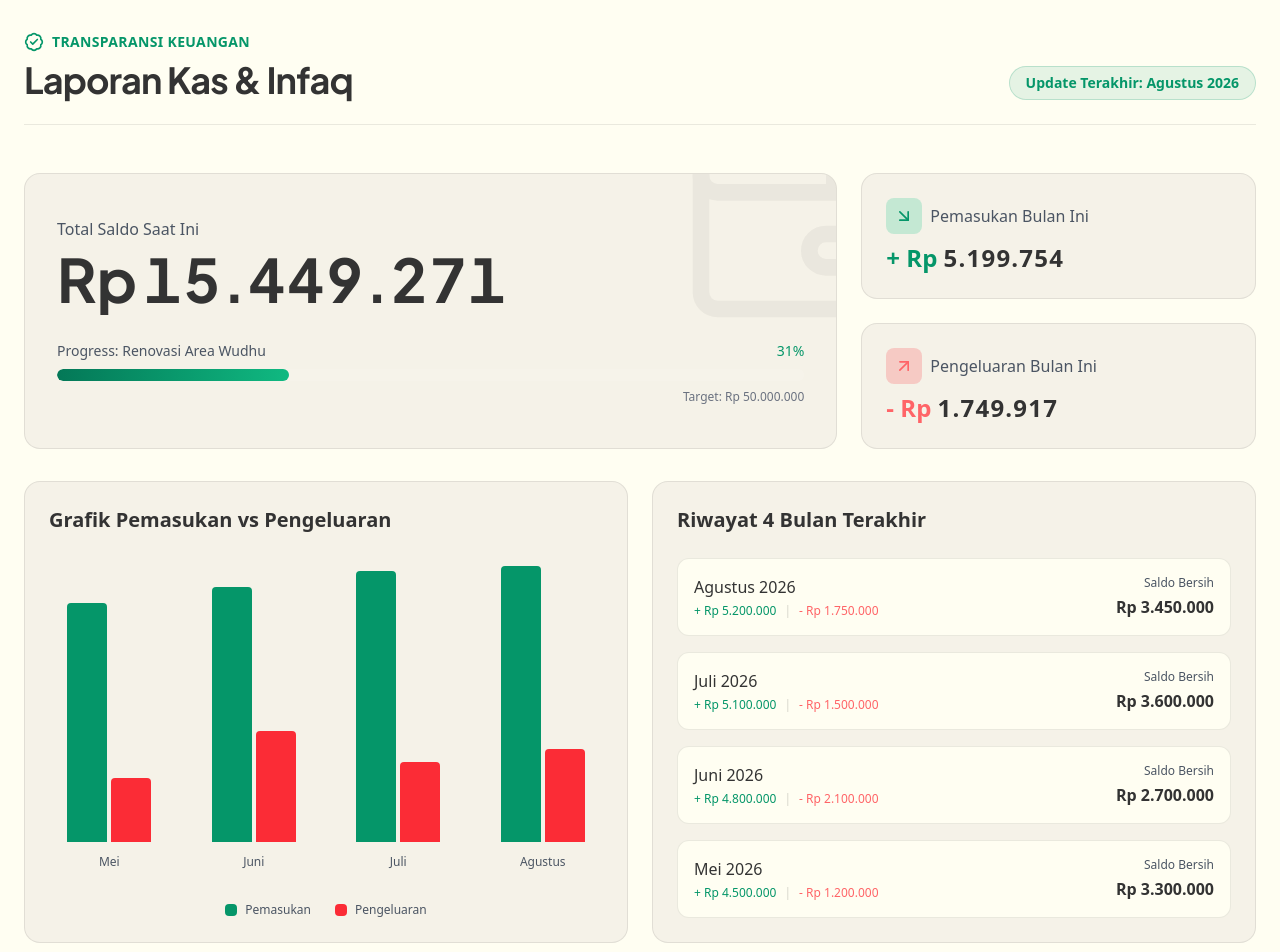
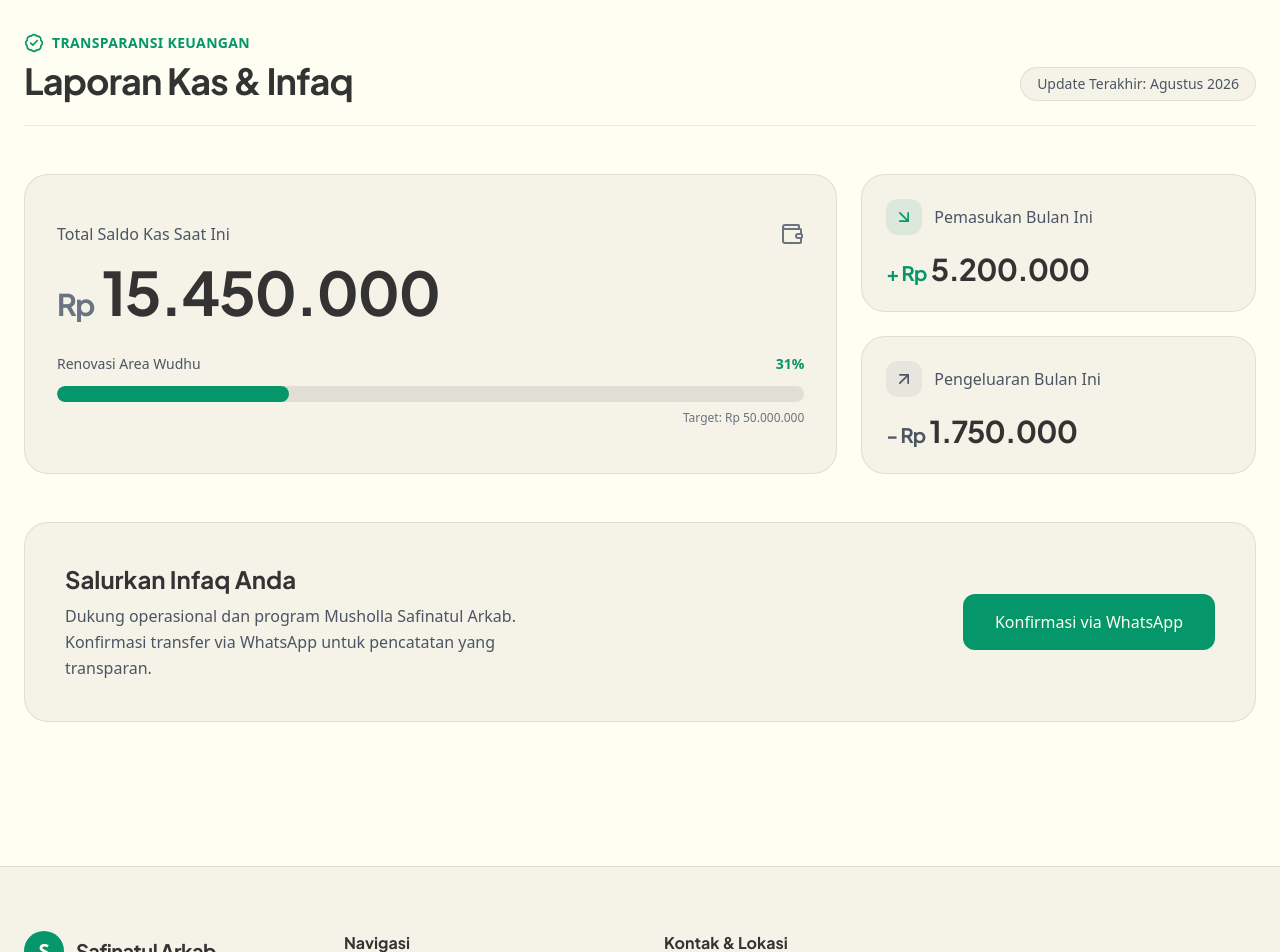
Before and after one commit to kaz-hero123/Musholla-Safinatul-Arkab, a Next.js app: page /infaq in a window 1280 px wide. Shown: the part 160-1112 px from the top of the page. Built offline with nearby package versions, Linux system fonts and the light colour scheme.

Commit message:
feat(infaq): redesign financial transparency report with flat UI cards

```diff
--- a/src/components/sections/InfaqReport.tsx
+++ b/src/components/sections/InfaqReport.tsx
@@ -1,9 +1,6 @@
 "use client";
 import React from "react";
-import { motion } from "framer-motion";
-import NumberTicker from "@/components/ui/number-ticker";
 import { SITE_DATA } from "@/lib/constants";
-import { HoverBorderGradient } from "@/components/ui/hover-border";
 import { BadgeCheck, Wallet, ArrowDownRight, ArrowUpRight } from "lucide-react";
 
 export default function InfaqReport() {
@@ -11,56 +8,49 @@ export default function InfaqReport() {
   const progressPercent = Math.min(Math.round((infaq.currentBalance / infaq.goal) * 100), 100);
 
   return (
-    <section id="infaq" className="py-24 px-6 bg-bg-primary">
+    <section className="py-24 px-6 bg-bg-primary border-t border-border">
       <div className="max-w-7xl mx-auto">
-        <motion.div
-          initial={{ opacity: 0, y: 20 }}
-          whileInView={{ opacity: 1, y: 0 }}
-          viewport={{ once: true }}
-          className="mb-12 flex flex-col md:flex-row justify-between items-end border-b border-border pb-6 gap-4"
-        >
+        <div className="mb-12 flex flex-col md:flex-row justify-between items-end border-b border-border pb-6 gap-4">
           <div>
             <div className="flex items-center gap-2 mb-2">
               <BadgeCheck className="text-emerald-primary" size={20} />
               <span className="text-emerald-primary text-sm font-bold tracking-wide uppercase">Transparansi Keuangan</span>
             </div>
-            <h2 className="text-4xl font-display font-bold text-text-primary tracking-tight">
+            <h2 className="text-3xl md:text-4xl font-display font-bold text-text-primary tracking-tight">
               Laporan Kas & Infaq
             </h2>
           </div>
           <div className="text-left md:text-right">
-            <span className="inline-block bg-emerald-primary/10 text-emerald-primary px-4 py-1.5 rounded-full text-sm font-semibold border border-emerald-primary/20">
+            <span className="inline-block bg-bg-secondary text-text-secondary px-4 py-1.5 rounded-full text-sm font-medium border border-border">
               Update Terakhir: {infaq.lastUpdated}
             </span>
           </div>
-        </motion.div>
+        </div>
 
         <div className="grid grid-cols-1 lg:grid-cols-3 gap-6 mb-8">
           {/* Main Balance Card */}
-          <div className="bg-bg-secondary border border-border rounded-2xl p-8 lg:col-span-2 flex flex-col justify-center relative overflow-hidden">
-            <div className="absolute -right-10 -top-10 opacity-5">
-              <Wallet size={200} />
+          <div className="bg-bg-secondary border border-border rounded-3xl p-8 lg:col-span-2 flex flex-col justify-center">
+            <div className="flex justify-between items-start mb-4">
+              <p className="text-text-secondary font-medium">Total Saldo Kas Saat Ini</p>
+              <Wallet size={24} className="text-text-muted" />
             </div>
-            <p className="text-text-secondary font-medium mb-2">Total Saldo Saat Ini</p>
-            <div className="flex items-baseline gap-2 text-4xl md:text-6xl font-bold font-display text-text-primary">
-              <span>Rp</span>
-              <NumberTicker value={infaq.currentBalance} />
+            <div className="flex items-baseline gap-2 text-4xl md:text-6xl font-bold font-display text-text-primary tracking-tight mb-8">
+              <span className="text-2xl md:text-3xl text-text-muted font-sans">Rp</span>
+              {Intl.NumberFormat("id-ID").format(infaq.currentBalance)}
             </div>
 
-            <div className="mt-8">
-              <div className="flex justify-between text-sm mb-2">
-                <span className="text-text-secondary">Progress: {infaq.goalTitle}</span>
-                <span className="text-emerald-primary font-medium">{progressPercent}%</span>
+            <div>
+              <div className="flex justify-between text-sm mb-3">
+                <span className="text-text-secondary font-medium">{infaq.goalTitle}</span>
+                <span className="text-emerald-primary font-bold">{progressPercent}%</span>
               </div>
-              <div className="h-3 w-full bg-white/10 rounded-full overflow-hidden">
-                <motion.div
-                  initial={{ width: 0 }}
-                  whileInView={{ width: `${progressPercent}%` }}
-                  transition={{ duration: 1.5, delay: 0.5 }}
-                  className="h-full bg-gradient-to-r from-emerald-deep to-emerald-light rounded-full"
+              <div className="h-4 w-full bg-border rounded-full overflow-hidden">
+                <div
+                  style={{ width: `${progressPercent}%` }}
+                  className="h-full bg-emerald-primary rounded-full transition-all duration-1000"
                 />
               </div>
-              <p className="text-xs text-text-muted mt-2 text-right">
+              <p className="text-xs text-text-muted mt-2 text-right font-medium">
                 Target: Rp {Intl.NumberFormat("id-ID").format(infaq.goal)}
               </p>
             </div>
@@ -68,111 +58,46 @@ export default function InfaqReport() {
 
           {/* Income/Expense Cards */}
           <div className="flex flex-col gap-6">
-            <div className="bg-bg-secondary border border-border rounded-2xl p-6 flex-1 flex flex-col justify-center">
-              <div className="flex items-center gap-2 mb-2">
-                <div className="p-2 bg-emerald-500/20 rounded-lg">
+            <div className="bg-bg-secondary border border-border rounded-3xl p-6 flex-1 flex flex-col justify-center">
+              <div className="flex items-center gap-3 mb-4">
+                <div className="p-2 bg-emerald-primary/10 rounded-xl">
                   <ArrowDownRight className="text-emerald-primary" size={20} />
                 </div>
                 <span className="text-text-secondary font-medium">Pemasukan Bulan Ini</span>
               </div>
-              <div className="text-2xl font-bold text-emerald-primary">
-                + Rp <NumberTicker value={infaq.incomeThisMonth} />
+              <div className="text-3xl font-bold font-display text-text-primary tracking-tight">
+                <span className="text-emerald-primary text-xl font-sans mr-1">+ Rp</span>
+                {Intl.NumberFormat("id-ID").format(infaq.incomeThisMonth)}
               </div>
             </div>
 
-            <div className="bg-bg-secondary border border-border rounded-2xl p-6 flex-1 flex flex-col justify-center">
-              <div className="flex items-center gap-2 mb-2">
-                <div className="p-2 bg-red-500/20 rounded-lg">
-                  <ArrowUpRight className="text-red-400" size={20} />
+            <div className="bg-bg-secondary border border-border rounded-3xl p-6 flex-1 flex flex-col justify-center">
+              <div className="flex items-center gap-3 mb-4">
+                <div className="p-2 bg-text-muted/10 rounded-xl">
+                  <ArrowUpRight className="text-text-secondary" size={20} />
                 </div>
                 <span className="text-text-secondary font-medium">Pengeluaran Bulan Ini</span>
               </div>
-              <div className="text-2xl font-bold text-red-400">
-                - Rp <NumberTicker value={infaq.expenseThisMonth} />
+              <div className="text-3xl font-bold font-display text-text-primary tracking-tight">
+                <span className="text-text-secondary text-xl font-sans mr-1">- Rp</span>
+                {Intl.NumberFormat("id-ID").format(infaq.expenseThisMonth)}
               </div>
             </div>
           </div>
         </div>
 
-        {/* CSS Chart & Monthly History */}
-        <div className="grid grid-cols-1 lg:grid-cols-2 gap-6 mb-12">
-          {/* Bar Chart */}
-          <div className="bg-bg-secondary border border-border rounded-2xl p-6 flex flex-col">
-             <h3 className="text-xl font-bold text-text-primary mb-8">Grafik Pemasukan vs Pengeluaran</h3>
-             <div className="flex-1 flex h-48 items-end gap-2 sm:gap-6 mt-auto">
-                {infaq.history.map((data, i) => {
-                  const maxVal = Math.max(...infaq.history.map(d => Math.max(d.income, d.expense)));
-                  const incomeHeight = `${(data.income / maxVal) * 100}%`;
-                  const expenseHeight = `${(data.expense / maxVal) * 100}%`;
-
-                  return (
-                    <div key={i} className="flex-1 flex flex-col items-center gap-3 group h-full">
-                      <div className="flex w-full items-end justify-center gap-1 flex-1">
-                        <div className="w-1/2 sm:w-1/3 bg-emerald-primary rounded-t-sm relative group-hover:bg-emerald-light transition-colors" style={{ height: incomeHeight }}>
-                          <span className="absolute -top-6 left-1/2 -translate-x-1/2 text-[10px] text-emerald-primary opacity-0 group-hover:opacity-100 transition-opacity whitespace-nowrap">{(data.income / 1000000).toFixed(1)}M</span>
-                        </div>
-                        <div className="w-1/2 sm:w-1/3 bg-red-500 rounded-t-sm relative group-hover:bg-red-400 transition-colors" style={{ height: expenseHeight }}>
-                          <span className="absolute -top-6 left-1/2 -translate-x-1/2 text-[10px] text-red-400 opacity-0 group-hover:opacity-100 transition-opacity whitespace-nowrap">{(data.expense / 1000000).toFixed(1)}M</span>
-                        </div>
-                      </div>
-                      <span className="text-xs text-text-secondary font-medium">{data.month.split(' ')[0]}</span>
-                    </div>
-                  );
-                })}
-             </div>
-             <div className="flex justify-center gap-6 mt-8">
-               <div className="flex items-center gap-2">
-                 <div className="w-3 h-3 bg-emerald-primary rounded-sm" />
-                 <span className="text-xs text-text-secondary font-medium">Pemasukan</span>
-               </div>
-               <div className="flex items-center gap-2">
-                 <div className="w-3 h-3 bg-red-500 rounded-sm" />
-                 <span className="text-xs text-text-secondary font-medium">Pengeluaran</span>
-               </div>
-             </div>
+        {/* CTA */}
+        <div className="flex flex-col md:flex-row items-center justify-between gap-8 mt-12 p-8 md:p-10 bg-bg-secondary border border-border rounded-3xl">
+          <div>
+            <h3 className="text-2xl font-display font-bold text-text-primary mb-2">Salurkan Infaq Anda</h3>
+            <p className="text-text-secondary max-w-lg leading-relaxed">
+              Dukung operasional dan program Musholla Safinatul Arkab. Konfirmasi transfer via WhatsApp untuk pencatatan yang transparan.
+            </p>
           </div>
-
-          {/* Monthly Summary */}
-          <div className="bg-bg-secondary border border-border rounded-2xl p-6">
-            <h3 className="text-xl font-bold text-text-primary mb-6">Riwayat 4 Bulan Terakhir</h3>
-            <div className="space-y-4">
-               {infaq.history.slice().reverse().map((data, i) => (
-                 <div key={i} className="flex items-center justify-between p-4 bg-bg-primary rounded-xl border border-border">
-                   <div>
-                     <p className="font-medium text-text-primary mb-1">{data.month}</p>
-                     <p className="text-xs">
-                       <span className="text-emerald-primary">+ Rp {Intl.NumberFormat("id-ID").format(data.income)}</span>
-                       <span className="mx-2 text-text-primary/20">|</span>
-                       <span className="text-red-400">- Rp {Intl.NumberFormat("id-ID").format(data.expense)}</span>
-                     </p>
-                   </div>
-                   <div className="text-right">
-                     <p className="text-xs text-text-secondary mb-1">Saldo Bersih</p>
-                     <p className="font-bold text-text-primary">Rp {Intl.NumberFormat("id-ID").format(data.income - data.expense)}</p>
-                   </div>
-                 </div>
-               ))}
-            </div>
-          </div>
-        </div>
-
-        <div className="flex flex-col md:flex-row items-center justify-center gap-8 mt-12 p-8 bg-bg-secondary border border-emerald-primary rounded-2xl">
-          <div className="text-center md:text-left">
-            <h3 className="text-2xl font-bold text-text-primary mb-2">Salurkan Infaq Anda</h3>
-            <p className="text-text-secondary mb-6 max-w-md">Bantu operasional dan program musholla melalui transfer QRIS atau konfirmasi via WhatsApp.</p>
-            <a href="#">
-              <HoverBorderGradient
-                className="bg-bg-primary text-text-primary px-8 py-3 flex items-center justify-center gap-2 mx-auto md:mx-0 w-full md:w-auto"
-              >
-                <span>Konfirmasi via WhatsApp</span>
-              </HoverBorderGradient>
+          <div className="shrink-0 w-full md:w-auto">
+            <a href="https://wa.me/6281234567890" target="_blank" rel="noopener noreferrer" className="block w-full text-center bg-emerald-primary hover:bg-emerald-deep text-bg-primary font-medium px-8 py-4 rounded-xl transition-colors">
+              Konfirmasi via WhatsApp
             </a>
-          </div>
-          <div className="flex flex-col items-center p-4 bg-white rounded-xl shadow-xl">
-             <div className="w-32 h-32 bg-gray-100 border border-gray-300 flex items-center justify-center mb-2">
-                <span className="text-gray-500 text-xs font-medium text-center">QR Code<br/>(Placeholder)</span>
-             </div>
-             <span className="text-black text-sm font-bold font-display tracking-wide">QRIS Musholla</span>
           </div>
         </div>
       </div>
```
